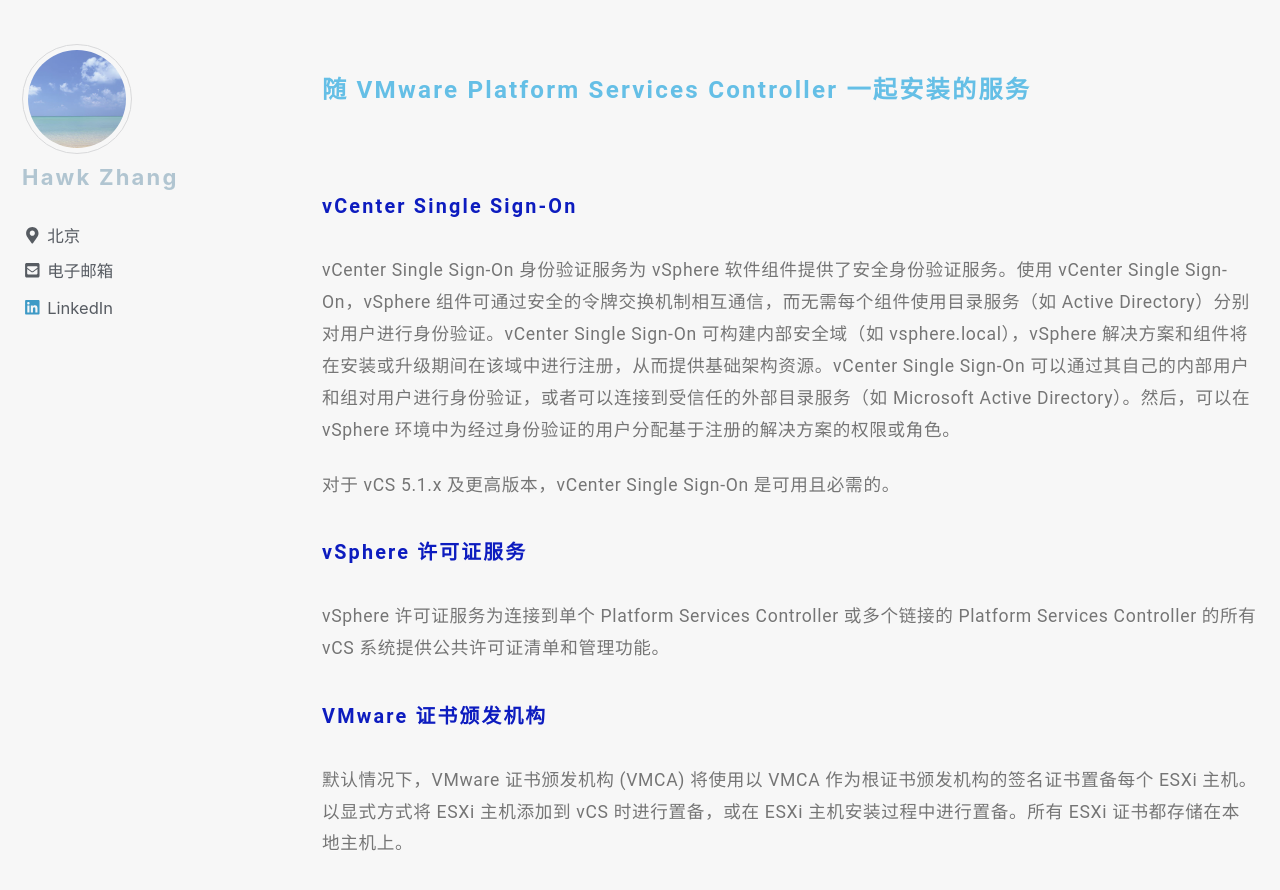
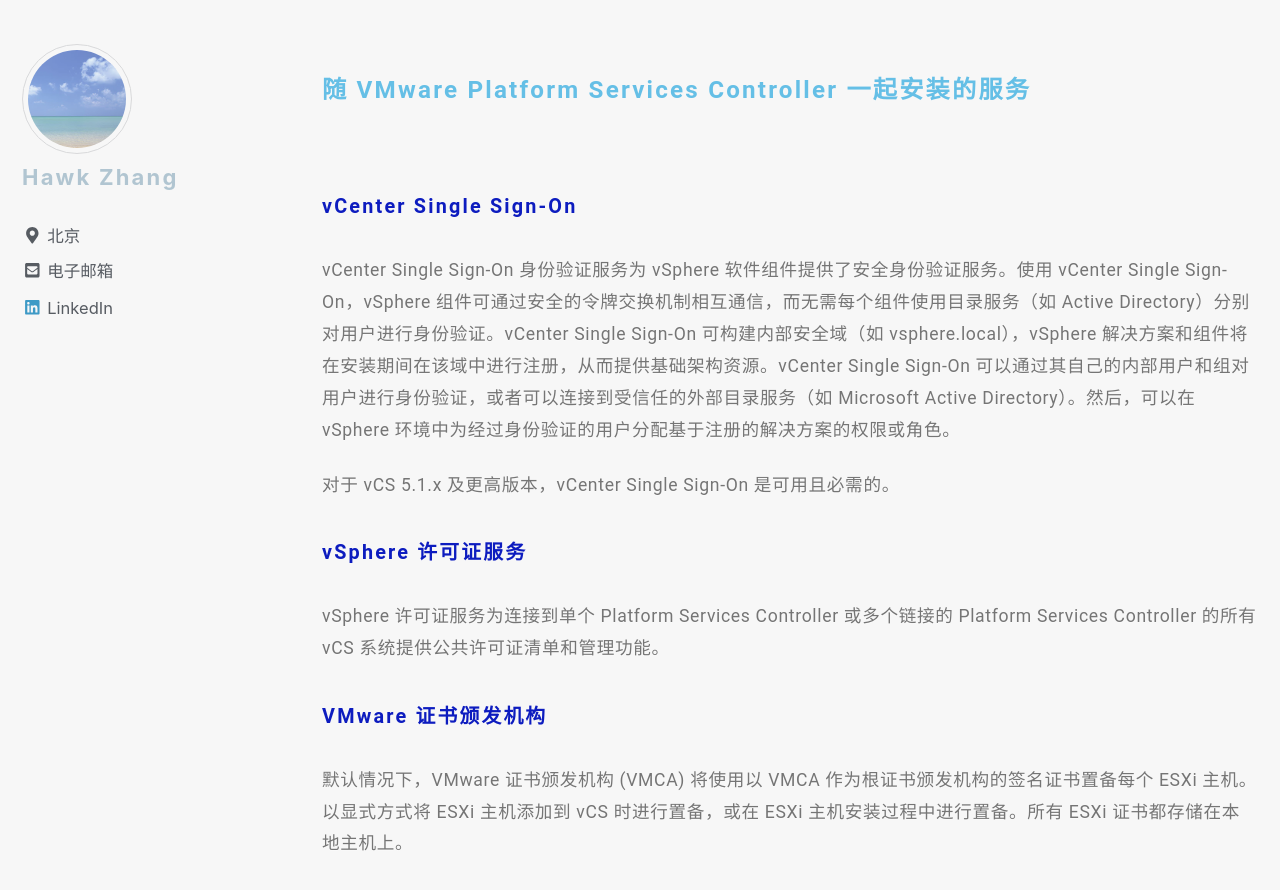
Before and after one commit to narru888/linotes_note, a Jekyll site: the page built from _posts/virtualizaion/2018-04-01-vsphere.setup.md, in a window 1280 px wide and 900 px high, scrolled down 1852 px. Shown: the top 890 px of the window. Built offline with Jekyll 4.4.1, drawn with Linux system fonts in a browser that asks for light colours; nearby versions of some CDN libraries; a script that is not in the unit is left out; some of the changed text lies outside the part shown.

Commit message:
update on 2018-11-28 15:56:01 CST

```diff
--- a/_posts/virtualizaion/2018-04-01-vsphere.setup.md
+++ b/_posts/virtualizaion/2018-04-01-vsphere.setup.md
@@ -45,7 +45,7 @@
 
 ##### vCenter Single Sign-On
 
-vCenter Single Sign-On 身份验证服务为 vSphere 软件组件提供了安全身份验证服务。使用 vCenter Single Sign-On，vSphere 组件可通过安全的令牌交换机制相互通信，而无需每个组件使用目录服务（如 Active Directory）分别对用户进行身份验证。vCenter Single Sign-On 可构建内部安全域（如 vsphere.local），vSphere 解决方案和组件将在安装或升级期间在该域中进行注册，从而提供基础架构资源。vCenter Single Sign-On 可以通过其自己的内部用户和组对用户进行身份验证，或者可以连接到受信任的外部目录服务（如 Microsoft Active Directory）。然后，可以在 vSphere 环境中为经过身份验证的用户分配基于注册的解决方案的权限或角色。
+vCenter Single Sign-On 身份验证服务为 vSphere 软件组件提供了安全身份验证服务。使用 vCenter Single Sign-On，vSphere 组件可通过安全的令牌交换机制相互通信，而无需每个组件使用目录服务（如 Active Directory）分别对用户进行身份验证。vCenter Single Sign-On 可构建内部安全域（如 vsphere.local），vSphere 解决方案和组件将在安装期间在该域中进行注册，从而提供基础架构资源。vCenter Single Sign-On 可以通过其自己的内部用户和组对用户进行身份验证，或者可以连接到受信任的外部目录服务（如 Microsoft Active Directory）。然后，可以在 vSphere 环境中为经过身份验证的用户分配基于注册的解决方案的权限或角色。
 
 对于 vCS 5.1.x 及更高版本，vCenter Single Sign-On 是可用且必需的。
 
@@ -177,7 +177,7 @@
 	* 使用在安装 ESXi 时将需要的信息创建一个工作表。
 	* 安装 ESXi。
 		- 以交互方式安装 ESXi
-		- 通过使用脚本安装或升级主机
+		- 通过使用脚本安装主机
 		- 使用 vSphere Auto Deploy 安装 ESXi \*
 
 4. 配置 ESXi 引导和网络设置、直接控制台和其他设置。
@@ -545,11 +545,11 @@
 
 使用脚本可以无需人工干预，完成 ESXi 主机的安装。脚本式安装可实现高效部署多台主机。
 
-安装或升级脚本包含 ESXi 的安装设置。可以将该脚本应用到您希望拥有相似配置的所有主机上。
+安装脚本包含 ESXi 的安装设置，可以将该脚本应用到希望拥有相似配置的所有主机上。
 
-对于脚本式安装或升级，必须使用支持的命令创建脚本。可以编辑脚本，以更改每台主机独有的设置。
+对于脚本式安装，必须使用支持的命令创建脚本。可以编辑脚本，以更改每台主机独有的设置。
 
-安装或升级脚本可驻留在以下位置之一：
+安装脚本可驻留在以下位置之一：
 
 FTP 服务器
 
```
